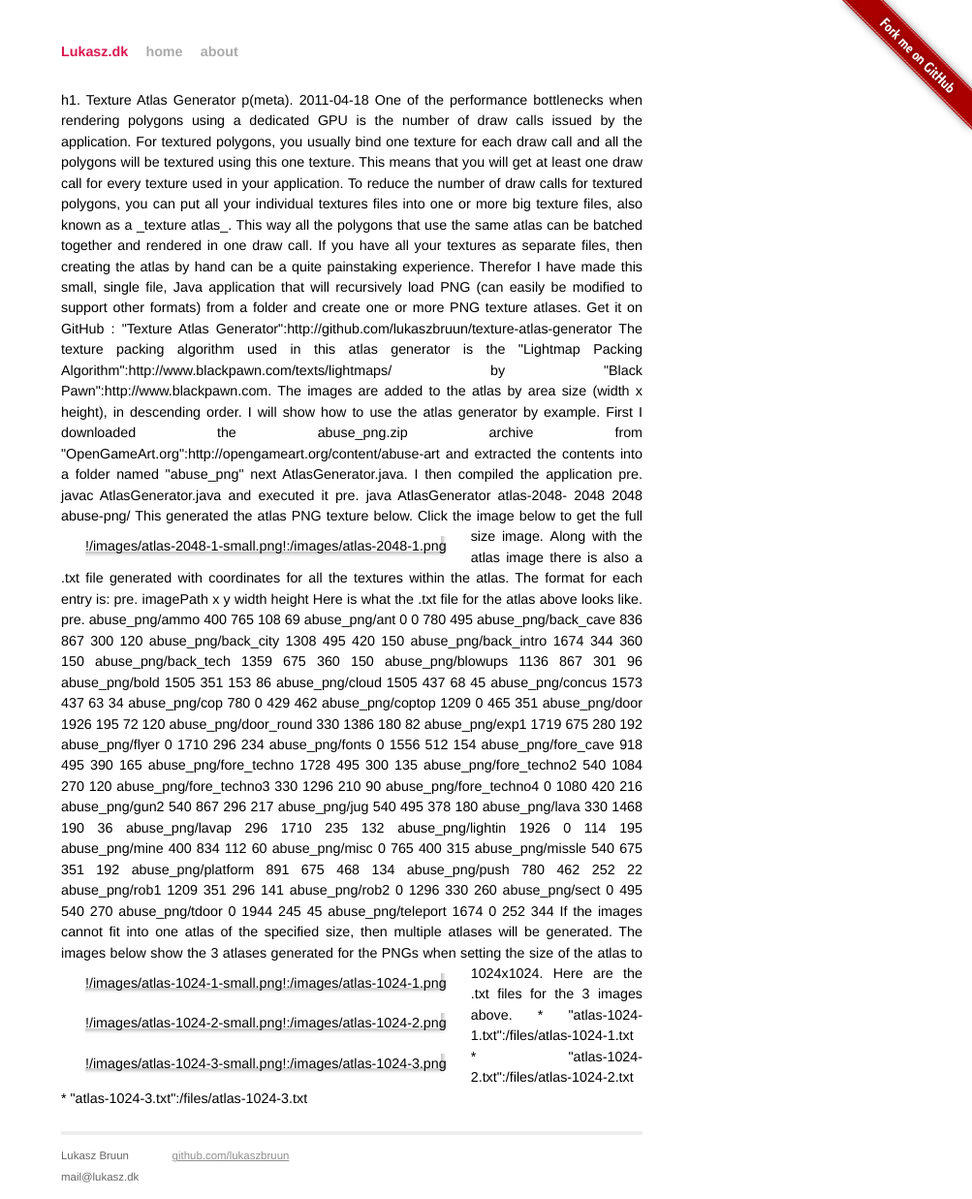
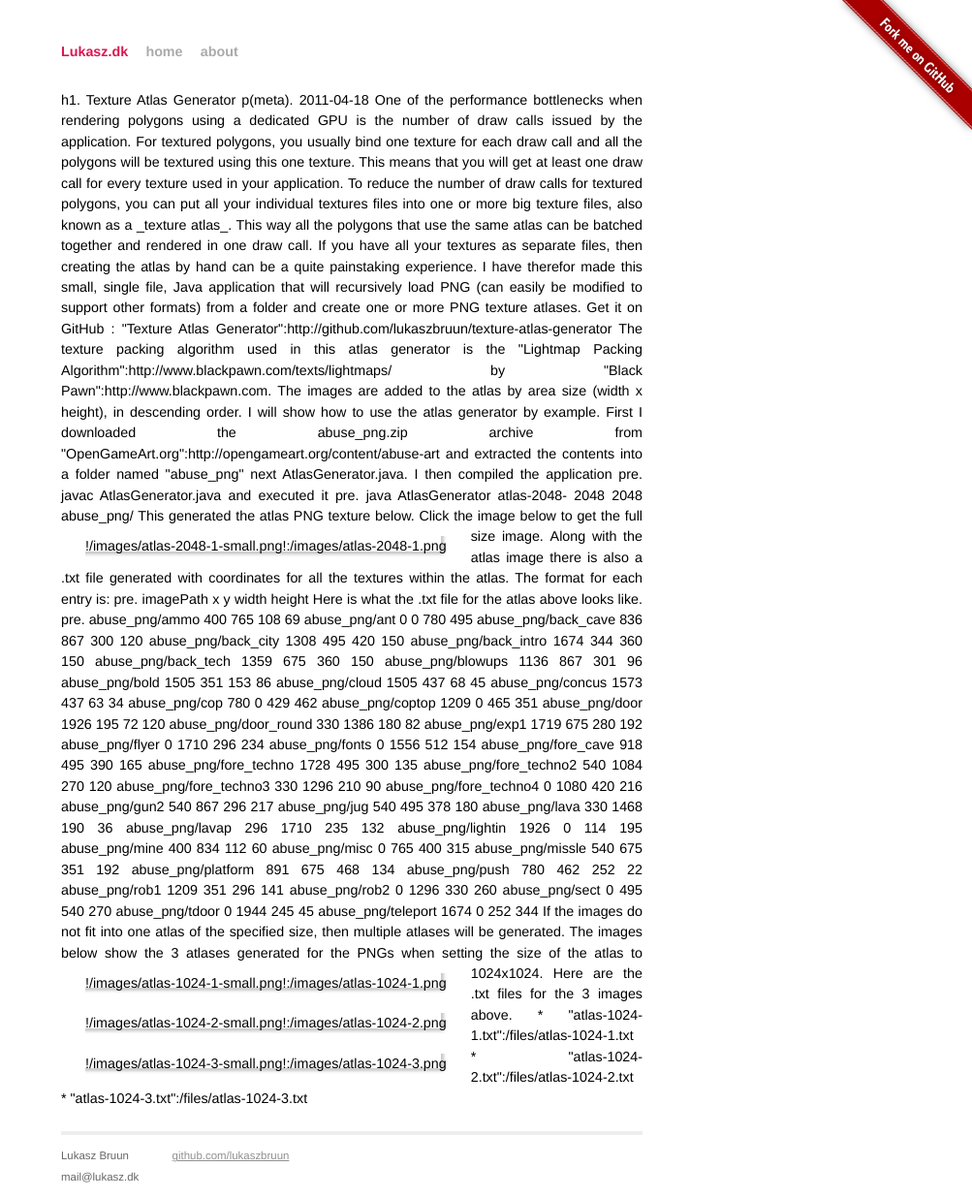
Before and after one commit to lukaszdk/lukasz.dk, a Jekyll site: the page built from _posts/2011-04-18-texture-atlas-generator.textile, in a window 1280 px wide. Shown: the whole page at 97% size, without its empty margins (277-1280 px from the left). Built offline with Jekyll 4.4.1, drawn with Linux system fonts in a browser that asks for light colours.

```diff
--- a/_posts/2011-04-18-texture-atlas-generator.textile
+++ b/_posts/2011-04-18-texture-atlas-generator.textile
@@ -11,7 +11,7 @@ One of the performance bottlenecks when rendering polygons using a dedicated GPU
 
 To reduce the number of draw calls for textured polygons, you can put all your individual textures files into one or more big texture files, also known as a _texture atlas_. This way all the polygons that use the same atlas can be batched together and rendered in one draw call.
 
-If you have all your textures as separate files, then creating the atlas by hand can be a quite painstaking experience. Therefor I have made this small, single file, Java application that will recursively load PNG (can easily be modified to support other formats) from a folder and create one or more PNG texture atlases.
+If you have all your textures as separate files, then creating the atlas by hand can be a quite painstaking experience. I have therefor made this small, single file, Java application that will recursively load PNG (can easily be modified to support other formats) from a folder and create one or more PNG texture atlases.
 
 Get it on GitHub : "Texture Atlas Generator":http://github.com/lukaszbruun/texture-atlas-generator
 
@@ -27,7 +27,7 @@ pre. javac AtlasGenerator.java
 
 and executed it
 
-pre. java AtlasGenerator atlas-2048- 2048 2048 abuse-png/
+pre. java AtlasGenerator atlas-2048- 2048 2048 abuse_png/
 
 This generated the atlas PNG texture below. Click the image below to get the full size image.
 
@@ -79,7 +79,7 @@ abuse_png/sect 0 495 540 270
 abuse_png/tdoor 0 1944 245 45
 abuse_png/teleport 1674 0 252 344
 
-If the images cannot fit into one atlas of the specified size, then multiple atlases will be generated. The images below show the 3 atlases generated for the PNGs when setting
+If the images do not fit into one atlas of the specified size, then multiple atlases will be generated. The images below show the 3 atlases generated for the PNGs when setting
 the size of the atlas to 1024x1024.
 
 <div class="shadow">!/images/atlas-1024-1-small.png!:/images/atlas-1024-1.png</div>
--- a/index.html
+++ b/index.html
@@ -13,6 +13,7 @@ title: Personal website of Lukasz Bruun
 
   <h1>My Software</h1>
   <ul class="posts">
+	<li><span>18 Apr 2011</span> &raquo; <a href="https://github.com/lukaszbruun/texture-atlas-generator">Texture Atlas Generator</a> - Pack multiple texture into one atlas</li>
 	<li><span>31 Jan 2011</span> &raquo; <a href="https://github.com/lukaszbruun/Paper-Evolution">Paper Evolution</a> - Global Game Jam 2011 Game</li>
 	<li><span>19 Jan 2011</span> &raquo; <a href="https://github.com/lukaszbruun/Dave-Gone-Apeshit">Dave Gone Apeshit</a> - A Run'n'Gun Game made in one weekend</li>
 	<li><span>28 Jan 2009</span> &raquo; <a href="/software/lzrt">lzrt</a> (<a href="https://github.com/lukaszbruun/lzrt">source</a>) - A ray tracer for the IBM Cell processor</li>
```
